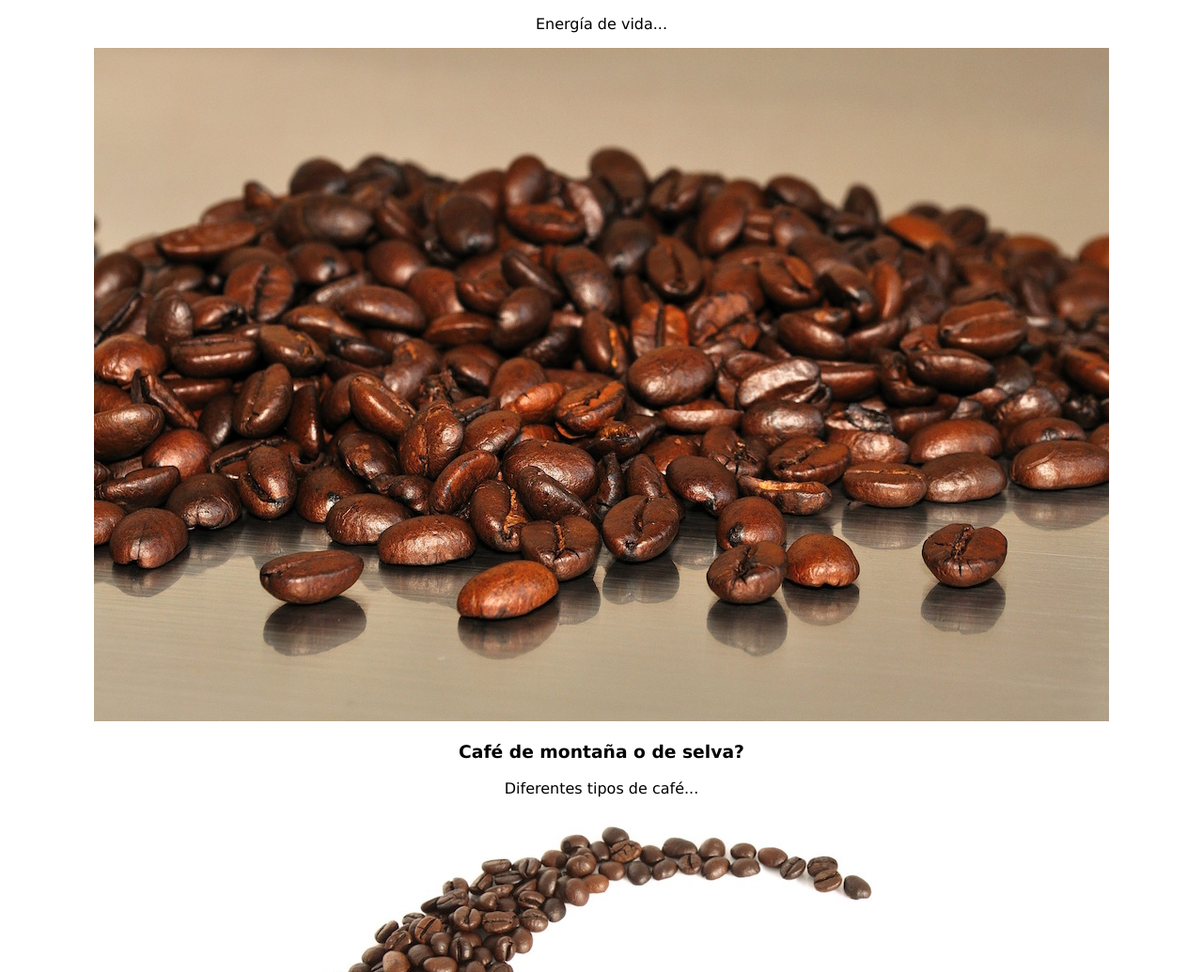
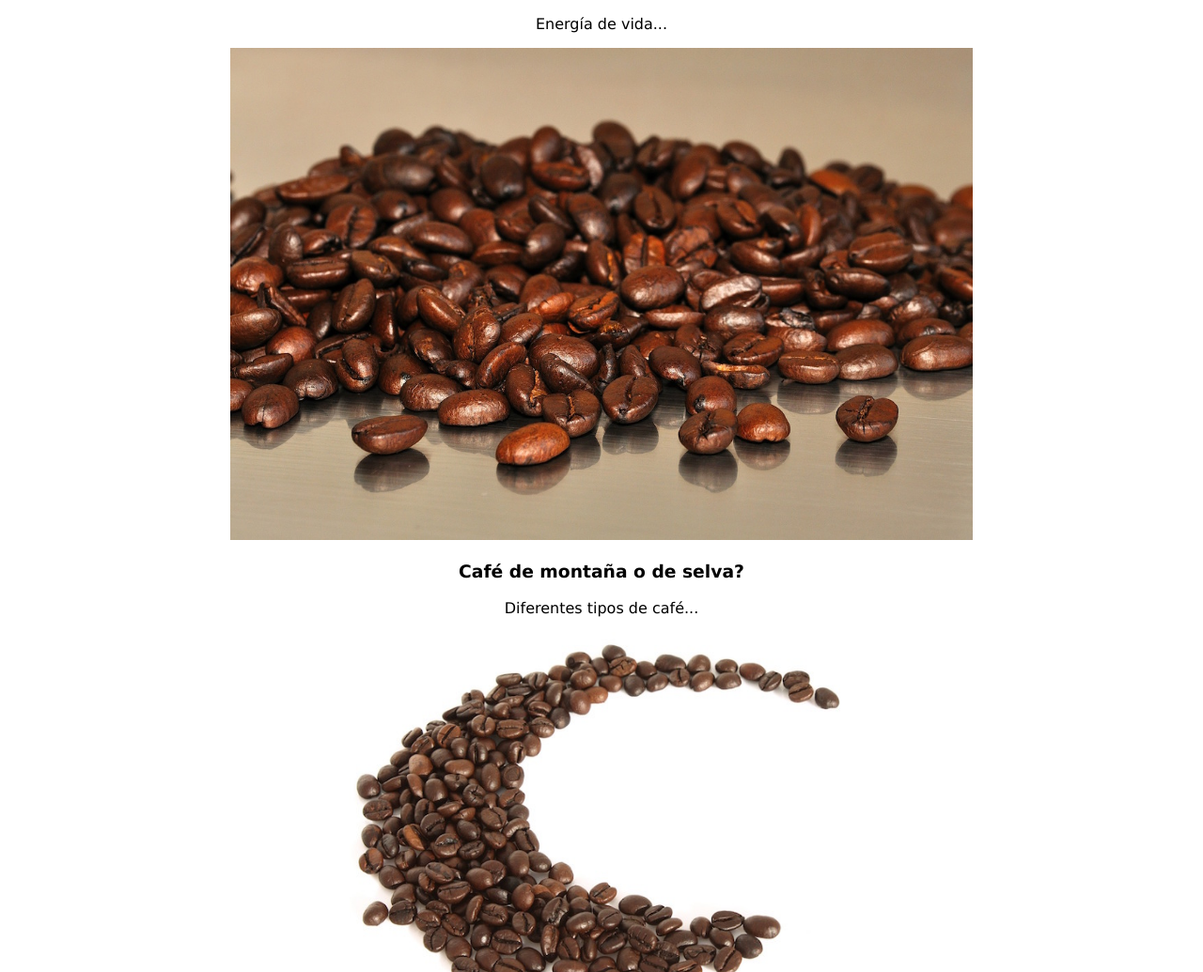
Before and after one commit to TerraziTerrific/ElCafe, a plain HTML site: page index.html in a window 1280 px wide. Shown: the part 865-1900 px from the top of the page at 94% size. Drawn offline with Linux system fonts and the light colour scheme.

Commit message:
CSS
Agregados estilos CSS a las imagenes del contenido

```diff
--- a/css/estilos.css
+++ b/css/estilos.css
@@ -28,6 +28,18 @@ footer {
 	text-align: center;
 }
 
-.adaptativa-porcentaje{
+.adaptativa-porcentaje {
 	width:90%;
 }
+
+.adaptativa-porcentaje-1 {
+	width: 70%;
+}
+
+.adaptativa-porcentaje-2 {
+	width: 50%;
+}
+
+.adaptativa-porcentaje-3 {
+	width: 20%;
+}
```
